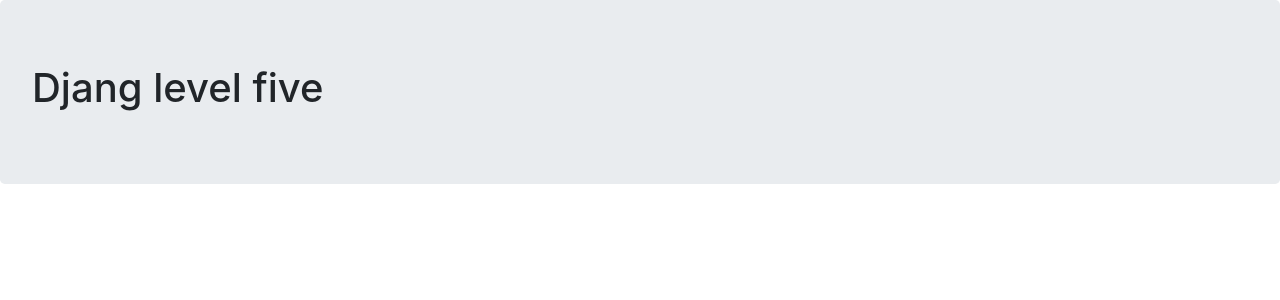
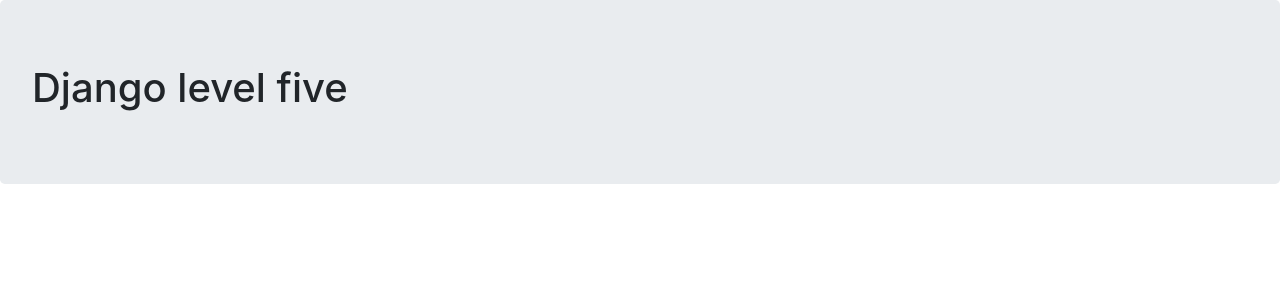
Before and after one commit to Wyro/squash-reservation-system, a Django app: page / in a window 1280 px wide. Shown: the part 176-476 px from the top of the page. Run offline with Django 3.2, Linux system fonts and the light colour scheme; some libraries are stand-ins or nearby versions.

Commit message:
Changed the jumbotron

```diff
--- a/Squash_reservation_system/templates/basic_app/index.html
+++ b/Squash_reservation_system/templates/basic_app/index.html
@@ -3,7 +3,7 @@
 
 <div class="jumbotron">
   <div class="containter">
-    <h1>Djang level five</h1>
+    <h1>Django level five</h1>
   </div>
 </div>
 
```
